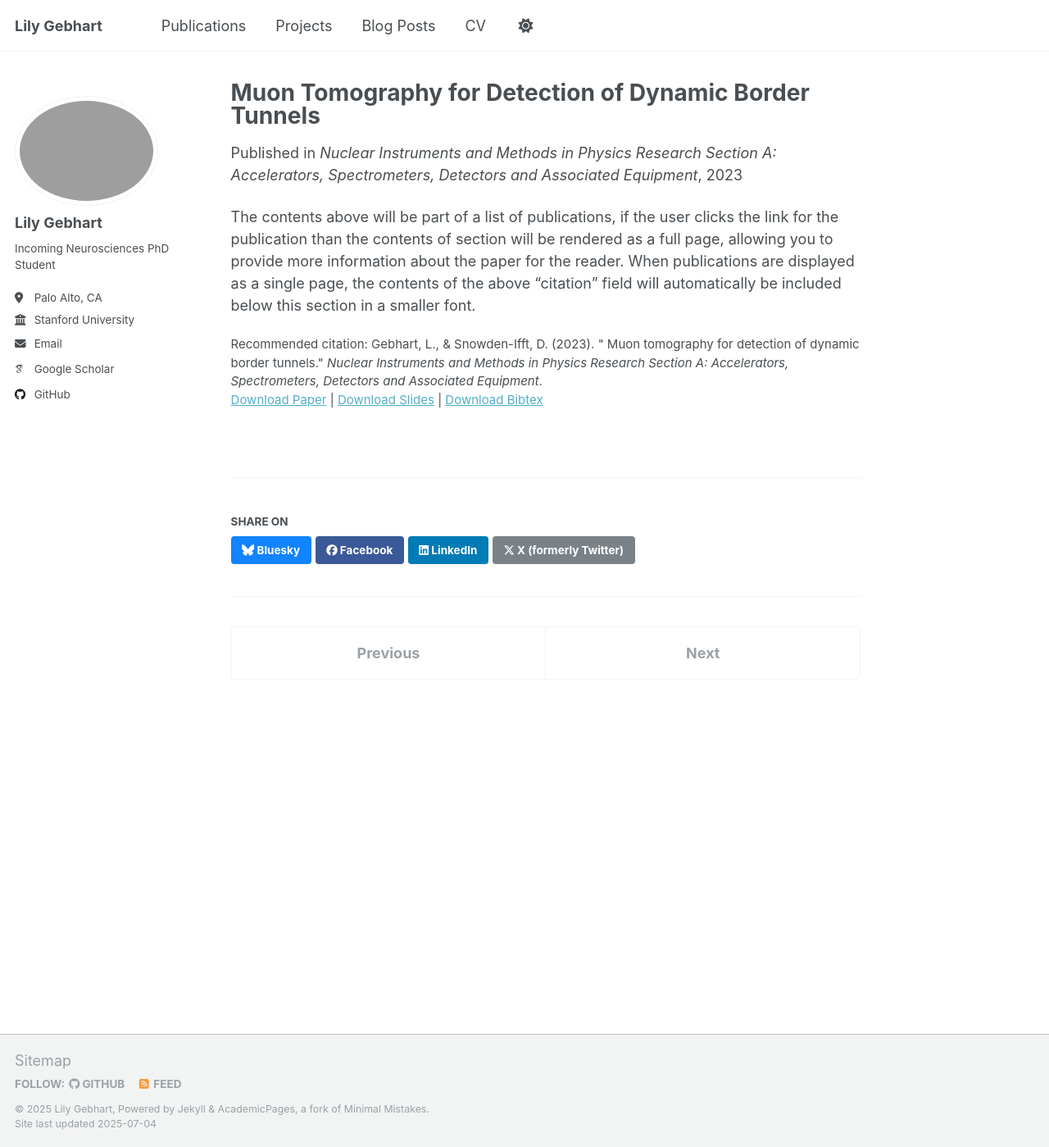
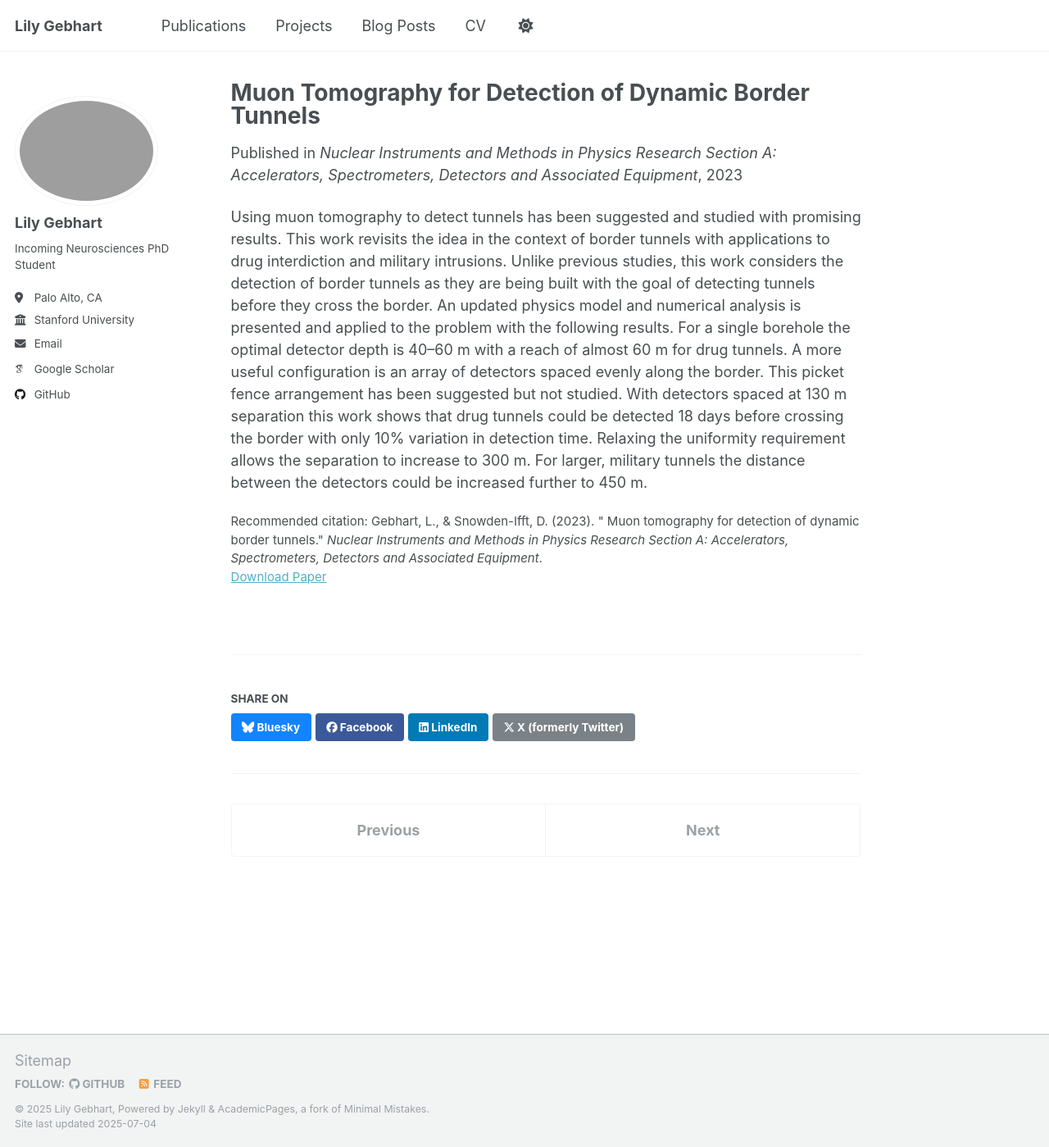
Before and after one commit to Lily-Gebhart/Lily-Gebhart.github.io, a Jekyll site: the page built from _publications/2023-05-17-muon-tomography.md, in a window 1280 px wide and 1399 px high. Shown: the whole window at 82% size. Built offline with Jekyll 4.4.1, drawn with Linux system fonts in a browser that asks for light colours; some web fonts are replaced.

Commit message:
Update 2023-05-17-muon-tomography.md

```diff
--- a/_publications/2023-05-17-muon-tomography.md
+++ b/_publications/2023-05-17-muon-tomography.md
@@ -3,12 +3,12 @@ title: "Muon Tomography for Detection of Dynamic Border Tunnels"
 collection: publications
 category: manuscripts
 permalink: /publication/2023-05-17-muon-tomography
-excerpt: 'hello'
+excerpt:
 date: 2023-05-17
 venue: 'Nuclear Instruments and Methods in Physics Research Section A: Accelerators, Spectrometers, Detectors and Associated Equipment'
-slidesurl: ''
+slidesurl:
 paperurl: 'https://www.sciencedirect.com/science/article/abs/pii/S016890022300373X'
-bibtexurl: ''
+bibtexurl:
 citation: 'Gebhart, L., &amp; Snowden-Ifft, D. (2023). &quot; Muon tomography for detection of dynamic border tunnels.&quot; <i>Nuclear Instruments and Methods in Physics Research Section A: Accelerators, Spectrometers, Detectors and Associated Equipment</i>. '
 ---
-The contents above will be part of a list of publications, if the user clicks the link for the publication than the contents of section will be rendered as a full page, allowing you to provide more information about the paper for the reader. When publications are displayed as a single page, the contents of the above "citation" field will automatically be included below this section in a smaller font.
+Using muon tomography to detect tunnels has been suggested and studied with promising results. This work revisits the idea in the context of border tunnels with applications to drug interdiction and military intrusions. Unlike previous studies, this work considers the detection of border tunnels as they are being built with the goal of detecting tunnels before they cross the border. An updated physics model and numerical analysis is presented and applied to the problem with the following results. For a single borehole the optimal detector depth is 40–60 m with a reach of almost 60 m for drug tunnels. A more useful configuration is an array of detectors spaced evenly along the border. This picket fence arrangement has been suggested but not studied. With detectors spaced at 130 m separation this work shows that drug tunnels could be detected 18 days before crossing the border with only 10% variation in detection time. Relaxing the uniformity requirement allows the separation to increase to 300 m. For larger, military tunnels the distance between the detectors could be increased further to 450 m.
```
